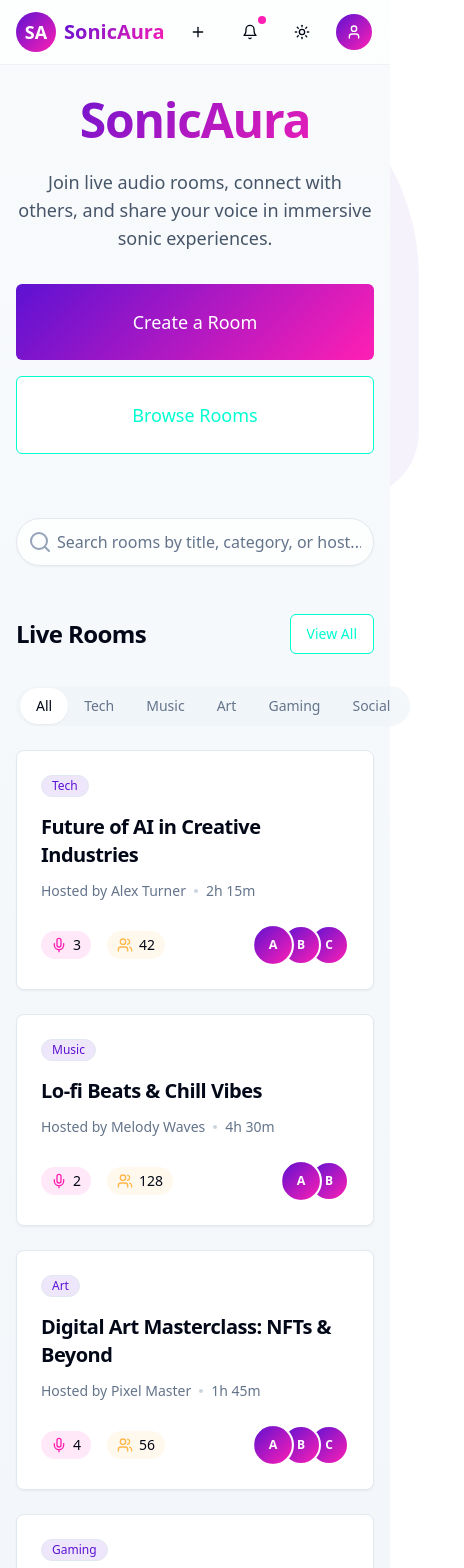
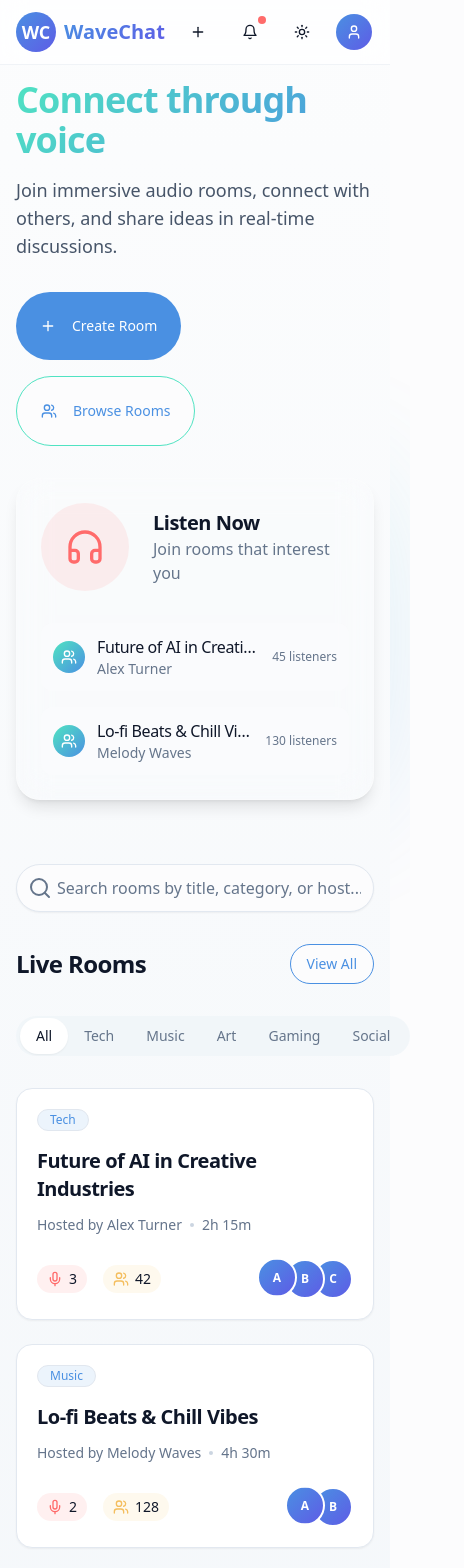
Before and after one commit to Codec-V/sonic-aura-rooms, a React (Vite) app: page / in a window 390 px wide. Shown: the top 1568 px of the page, 464 px wide, since content can reach past the window. Built offline with nearby package versions, Linux system fonts and the light colour scheme.

Commit message:
Refactor: Update color theme and UI

```diff
--- a/src/components/MainNav.tsx
+++ b/src/components/MainNav.tsx
@@ -25,13 +25,13 @@ const MainNav = () => {
   };
 
   return (
-    <nav className="fixed top-0 left-0 right-0 z-50 backdrop-blur-md bg-white/70 dark:bg-sonic-dark/70 border-b border-slate-200/50 dark:border-slate-700/50">
+    <nav className="fixed top-0 left-0 right-0 z-50 backdrop-blur-md bg-white/70 dark:bg-slate-900/70 border-b border-slate-200/50 dark:border-slate-700/50">
       <div className="container mx-auto px-4 py-3 flex items-center justify-between">
         <Link to="/" className="flex items-center gap-2 animate-fade-in">
           <div className="w-10 h-10 rounded-full bg-gradient-sonic flex items-center justify-center">
-            <span className="text-white font-bold text-lg">SA</span>
+            <span className="text-white font-bold text-lg">WC</span>
           </div>
-          <span className="font-bold text-xl sonic-gradient-text">SonicAura</span>
+          <span className="font-bold text-xl sonic-gradient-text">WaveChat</span>
         </Link>
 
         <div className="flex items-center gap-3">
@@ -39,7 +39,7 @@ const MainNav = () => {
             variant="ghost"
             size="icon"
             onClick={handleCreateRoom}
-            className="relative hover:bg-slate-100 dark:hover:bg-slate-800 transition-all duration-200"
+            className="relative hover:bg-slate-100 dark:hover:bg-slate-800 transition-all duration-200 rounded-full"
           >
             <Plus className="w-5 h-5" />
           </Button>
@@ -47,10 +47,10 @@ const MainNav = () => {
           <Button
             variant="ghost"
             size="icon"
-            className="relative hover:bg-slate-100 dark:hover:bg-slate-800 transition-all duration-200"
+            className="relative hover:bg-slate-100 dark:hover:bg-slate-800 transition-all duration-200 rounded-full"
           >
             <Bell className="w-5 h-5" />
-            <span className="absolute top-1 right-1 w-2 h-2 bg-sonic-pink rounded-full"></span>
+            <span className="absolute top-1 right-1 w-2 h-2 bg-sonic-coral rounded-full"></span>
           </Button>
 
           <ThemeToggle />
@@ -62,7 +62,7 @@ const MainNav = () => {
                 size="icon"
                 className="relative overflow-hidden rounded-full hover:bg-slate-100 dark:hover:bg-slate-800 transition-all duration-200"
               >
-                <div className="w-9 h-9 rounded-full bg-gradient-to-br from-sonic-purple to-sonic-pink flex items-center justify-center">
+                <div className="w-9 h-9 rounded-full bg-gradient-to-br from-sonic-blue to-sonic-indigo flex items-center justify-center">
                   <User className="w-5 h-5 text-white" />
                 </div>
               </Button>
--- a/src/components/RoomCard.tsx
+++ b/src/components/RoomCard.tsx
@@ -27,20 +27,20 @@ interface RoomCardProps {
 const RoomCard = ({ room }: RoomCardProps) => {
   return (
     <Link to={`/room/${room.id}`} className="block group">
-      <Card className="overflow-hidden transition-all duration-300 border border-slate-200 dark:border-slate-800 hover:border-sonic-teal/50 dark:hover:border-sonic-teal/50 hover:shadow-lg hover:shadow-sonic-teal/10 glass-card group-hover:scale-[1.02] animate-float-up">
-        <div className="p-6 flex flex-col h-full">
+      <Card className="overflow-hidden transition-all duration-300 border border-slate-200 dark:border-slate-800 hover:border-sonic-mint/50 dark:hover:border-sonic-mint/50 hover:shadow-lg hover:shadow-sonic-blue/10 glass-card group-hover:scale-[1.02] animate-float-up p-5 rounded-2xl">
+        <div className="flex flex-col h-full">
           <div className="flex justify-between items-start mb-4">
-            <Badge variant="outline" className="bg-sonic-purple/10 text-sonic-purple dark:bg-sonic-purple/20 dark:text-sonic-teal font-medium">
+            <Badge variant="outline" className="bg-sonic-blue/10 text-sonic-blue dark:bg-sonic-blue/20 dark:text-sonic-mint font-medium rounded-full px-3">
               {room.category}
             </Badge>
             {room.isPrivate && (
-              <div className="bg-sonic-amber/10 p-1.5 rounded-full">
-                <Lock className="h-4 w-4 text-sonic-amber" />
+              <div className="bg-sonic-gold/10 p-1.5 rounded-full">
+                <Lock className="h-4 w-4 text-sonic-gold" />
               </div>
             )}
           </div>
 
-          <h3 className="text-xl font-semibold mb-3 line-clamp-2 group-hover:sonic-gradient-text transition-all duration-300">
+          <h3 className="text-xl font-semibold mb-3 line-clamp-2 group-hover:sonic-gradient-alt-text transition-all duration-300">
             {room.title}
           </h3>
 
@@ -52,12 +52,12 @@ const RoomCard = ({ room }: RoomCardProps) => {
 
           <div className="mt-auto flex items-center justify-between">
             <div className="flex items-center gap-4">
-              <div className="flex items-center bg-sonic-pink/10 dark:bg-sonic-pink/20 px-2.5 py-1 rounded-full">
-                <Mic className="h-4 w-4 mr-1.5 text-sonic-pink" />
+              <div className="flex items-center bg-sonic-coral/10 dark:bg-sonic-coral/20 px-2.5 py-1 rounded-full">
+                <Mic className="h-4 w-4 mr-1.5 text-sonic-coral" />
                 <span className="text-sm font-medium">{room.participants.speakers}</span>
               </div>
-              <div className="flex items-center bg-sonic-amber/10 dark:bg-sonic-amber/20 px-2.5 py-1 rounded-full">
-                <Users className="h-4 w-4 mr-1.5 text-sonic-amber" />
+              <div className="flex items-center bg-sonic-gold/10 dark:bg-sonic-gold/20 px-2.5 py-1 rounded-full">
+                <Users className="h-4 w-4 mr-1.5 text-sonic-gold" />
                 <span className="text-sm font-medium">{room.participants.listeners}</span>
               </div>
             </div>
--- a/src/components/RoomsList.tsx
+++ b/src/components/RoomsList.tsx
@@ -20,12 +20,12 @@ const RoomsList = ({ rooms }: RoomsListProps) => {
   return (
     <div className="w-full animate-fade-in">
       <Tabs defaultValue="All" className="w-full">
-        <TabsList className="mb-6 bg-slate-100/80 dark:bg-slate-800/50 p-1 rounded-full mx-auto flex w-fit">
+        <TabsList className="mb-8 bg-muted/80 dark:bg-slate-800/50 p-1 rounded-full mx-auto flex w-fit">
           {categories.map(category => (
             <TabsTrigger
               key={category}
               value={category}
-              className="rounded-full data-[state=active]:bg-white dark:data-[state=active]:bg-sonic-dark-purple data-[state=active]:shadow-sm px-4 py-2"
+              className="rounded-full data-[state=active]:bg-white dark:data-[state=active]:bg-slate-900 data-[state=active]:shadow-sm px-4 py-2"
             >
               {category}
             </TabsTrigger>
--- a/src/components/UserAvatar.tsx
+++ b/src/components/UserAvatar.tsx
@@ -41,10 +41,10 @@ const UserAvatar = ({
         className={cn(
           sizeClasses[size],
           "rounded-full flex items-center justify-center relative overflow-hidden",
-          "bg-gradient-to-br from-sonic-purple to-sonic-pink border-2",
-          "border-white dark:border-sonic-dark",
-          isHost && "ring-2 ring-sonic-amber",
-          isSpeaking && "speaking-animation animate-breathe",
+          "bg-gradient-to-br from-sonic-blue to-sonic-indigo border-2",
+          "border-white dark:border-slate-900",
+          isHost && "ring-2 ring-sonic-gold",
+          isSpeaking && "speaking-animation animate-soft-bounce",
           "transition-all duration-300"
         )}
       >
@@ -60,13 +60,13 @@ const UserAvatar = ({
       </div>
 
       {isMuted && (
-        <div className="absolute bottom-0 right-0 bg-red-500 rounded-full p-1">
+        <div className="absolute bottom-0 right-0 bg-sonic-coral rounded-full p-1">
           <MicOff className="h-3 w-3 text-white" />
         </div>
       )}
 
       {isHost && (
-        <div className="absolute -top-1 -right-1 bg-sonic-amber rounded-full px-1.5 py-0.5 text-[10px] font-bold text-white">
+        <div className="absolute -top-1 -right-1 bg-sonic-gold rounded-full px-1.5 py-0.5 text-[10px] font-bold text-white">
           HOST
         </div>
       )}
--- a/src/index.css
+++ b/src/index.css
@@ -1,77 +1,78 @@
+
 @tailwind base;
 @tailwind components;
 @tailwind utilities;
 
 @layer base {
   :root {
-    --background: 0 0% 100%;
-    --foreground: 222.2 84% 4.9%;
+    --background: 210 33% 99%;
+    --foreground: 222 47% 11%;
 
     --card: 0 0% 100%;
-    --card-foreground: 222.2 84% 4.9%;
+    --card-foreground: 222 47% 11%;
 
     --popover: 0 0% 100%;
-    --popover-foreground: 222.2 84% 4.9%;
+    --popover-foreground: 222 47% 11%;
 
-    --primary: 222.2 47.4% 11.2%;
+    --primary: 210 100% 59%;
     --primary-foreground: 210 40% 98%;
 
-    --secondary: 210 40% 96.1%;
-    --secondary-foreground: 222.2 47.4% 11.2%;
+    --secondary: 180 65% 60%;
+    --secondary-foreground: 222 47% 11%;
 
     --muted: 210 40% 96.1%;
-    --muted-foreground: 215.4 16.3% 46.9%;
+    --muted-foreground: 215 16% 47%;
 
     --accent: 210 40% 96.1%;
-    --accent-foreground: 222.2 47.4% 11.2%;
+    --accent-foreground: 222 47% 11%;
 
-    --destructive: 0 84.2% 60.2%;
+    --destructive: 0 84% 60%;
     --destructive-foreground: 210 40% 98%;
 
-    --border: 214.3 31.8% 91.4%;
-    --input: 214.3 31.8% 91.4%;
-    --ring: 222.2 84% 4.9%;
+    --border: 214 32% 91%;
+    --input: 214 32% 91%;
+    --ring: 222 84% 5%;
 
-    --radius: 0.5rem;
+    --radius: 0.75rem;
 
     --sidebar-background: 0 0% 98%;
-    --sidebar-foreground: 240 5.3% 26.1%;
-    --sidebar-primary: 240 5.9% 10%;
+    --sidebar-foreground: 240 5% 26%;
+    --sidebar-primary: 240 6% 10%;
     --sidebar-primary-foreground: 0 0% 98%;
-    --sidebar-accent: 240 4.8% 95.9%;
-    --sidebar-accent-foreground: 240 5.9% 10%;
+    --sidebar-accent: 240 5% 96%;
+    --sidebar-accent-foreground: 240 6% 10%;
     --sidebar-border: 220 13% 91%;
-    --sidebar-ring: 217.2 91.2% 59.8%;
+    --sidebar-ring: 217 91% 60%;
   }
 
   .dark {
-    --background: 224 71% 4%;
+    --background: 220 40% 10%;
     --foreground: 210 20% 98%;
 
-    --card: 224 71% 4%;
+    --card: 220 40% 13%;
     --card-foreground: 210 20% 98%;
 
-    --popover: 224 71% 4%;
+    --popover: 220 40% 13%;
     --popover-foreground: 210 20% 98%;
 
-    --primary: 263 70% 50%;
+    --primary: 210 100% 59%;
     --primary-foreground: 210 20% 98%;
 
-    --secondary: 215 27.9% 16.9%;
+    --secondary: 215 28% 17%;
     --secondary-foreground: 210 20% 98%;
 
-    --muted: 215 27.9% 16.9%;
-    --muted-foreground: 217.9 10.6% 64.9%;
+    --muted: 215 28% 17%;
+    --muted-foreground: 218 11% 65%;
 
-    --accent: 263 70% 50%;
+    --accent: 210 100% 59%;
     --accent-foreground: 210 20% 98%;
 
-    --destructive: 0 62.8% 30.6%;
+    --destructive: 0 63% 31%;
     --destructive-foreground: 210 20% 98%;
 
-    --border: 215 27.9% 16.9%;
-    --input: 215 27.9% 16.9%;
-    --ring: 263 70% 50%;
+    --border: 215 28% 17%;
+    --input: 215 28% 17%;
+    --ring: 210 100% 59%;
   }
 }
 
@@ -86,7 +87,7 @@
   }
 
   h1, h2, h3, h4, h5, h6 {
-    @apply tracking-tight;
+    @apply tracking-tight font-semibold;
   }
 }
 
@@ -103,16 +104,20 @@
     @apply bg-clip-text text-transparent bg-gradient-sonic-alt;
   }
 
+  .warm-gradient-text {
+    @apply bg-clip-text text-transparent bg-gradient-warm;
+  }
+
   .active-mic {
     @apply relative;
   }
 
   .active-mic::before {
-    @apply content-[''] absolute -inset-1 rounded-full animate-pulse-ring bg-sonic-teal/50;
+    @apply content-[''] absolute -inset-1 rounded-full animate-pulse-ring bg-sonic-mint/50;
   }
 
   .speaking-animation::after {
-    @apply content-[''] absolute -inset-2 rounded-full animate-pulse-ring bg-sonic-pink/50;
+    @apply content-[''] absolute -inset-2 rounded-full animate-pulse-ring bg-sonic-coral/50;
   }
 
   .btn-shine {
@@ -125,11 +130,23 @@
   }
 
   .shadow-sonic {
-    @apply shadow-lg shadow-sonic-purple/20;
+    @apply shadow-lg shadow-sonic-blue/20;
   }
 
   .hover-lift {
     @apply transition-all duration-300 hover:-translate-y-1 hover:shadow-sonic;
+  }
+
+  .card-hover {
+    @apply transition-all duration-300 hover:shadow-md hover:bg-white dark:hover:bg-slate-800/60;
+  }
+
+  .btn-bounce {
+    @apply transition-transform active:scale-95;
+  }
+
+  .wave-animation {
+    @apply animate-wave;
   }
 }
 
--- a/src/pages/HomePage.tsx
+++ b/src/pages/HomePage.tsx
@@ -3,7 +3,7 @@ import React, { useState } from 'react';
 import MainNav from '@/components/MainNav';
 import { Button } from '@/components/ui/button';
 import RoomsList from '@/components/RoomsList';
-import { Search, Headphones } from 'lucide-react';
+import { Search, Headphones, Users, Plus } from 'lucide-react';
 import { Input } from '@/components/ui/input';
 import { rooms } from '@/services/mockData';
 
@@ -19,40 +19,74 @@ const HomePage = () => {
     : rooms;
 
   return (
-    <div className="min-h-screen bg-gradient-to-b from-slate-50 to-slate-100 dark:from-sonic-dark dark:to-sonic-dark-purple">
+    <div className="min-h-screen bg-gradient-to-b from-background to-muted dark:from-background dark:to-background/70">
       <MainNav />
 
-      <main className="container mx-auto px-4 pt-24 pb-16">
-        <section className="mb-16 text-center animate-float-up relative">
-          <div className="absolute inset-0 flex items-center justify-center opacity-5 scale-150 -z-10">
-            <Headphones className="w-96 h-96 text-sonic-purple" />
+      <main className="container mx-auto px-4 pt-20 pb-16">
+        <section className="mb-16 md:flex items-center justify-between gap-8 animate-float-up">
+          <div className="md:w-1/2 mb-8 md:mb-0">
+            <h1 className="text-4xl md:text-5xl lg:text-6xl font-bold mb-4 sonic-gradient-alt-text">
+              Connect through voice
+            </h1>
+
+            <p className="text-lg text-slate-600 dark:text-slate-300 mb-8 max-w-md">
+              Join immersive audio rooms, connect with others, and share ideas in real-time discussions.
+            </p>
+
+            <div className="flex flex-wrap gap-4">
+              <Button className="bg-sonic-blue hover:bg-sonic-blue/90 text-white px-6 py-6 h-auto rounded-full btn-bounce">
+                <Plus className="mr-2 h-5 w-5" />
+                Create Room
+              </Button>
+              <Button variant="outline" className="border-sonic-mint text-sonic-blue hover:bg-sonic-mint/10 px-6 py-6 h-auto rounded-full btn-bounce">
+                <Users className="mr-2 h-5 w-5" />
+                Browse Rooms
+              </Button>
+            </div>
           </div>
 
-          <h1 className="text-5xl md:text-6xl font-bold mb-6 sonic-gradient-text">
-            SonicAura
-          </h1>
+          <div className="md:w-1/2 relative">
+            <div className="relative w-full max-w-md mx-auto">
+              <div className="absolute -z-10 w-full h-full bg-gradient-sonic-alt rounded-3xl blur-3xl opacity-20"></div>
+              <div className="glass-card rounded-3xl overflow-hidden p-6">
+                <div className="flex items-center justify-center gap-6 mb-8">
+                  <div className="bg-sonic-coral/10 p-6 rounded-full">
+                    <Headphones className="h-10 w-10 text-sonic-coral" />
+                  </div>
+                  <div>
+                    <h3 className="text-xl font-semibold">Listen Now</h3>
+                    <p className="text-muted-foreground">Join rooms that interest you</p>
+                  </div>
+                </div>
 
-          <p className="text-lg md:text-xl text-slate-600 dark:text-slate-300 max-w-2xl mx-auto mb-8">
-            Join live audio rooms, connect with others, and share your voice in immersive sonic experiences.
-          </p>
-
-          <div className="flex flex-col sm:flex-row gap-4 justify-center">
-            <Button className="bg-gradient-sonic hover:opacity-90 transition-opacity text-white px-8 py-6 h-auto text-lg">
-              Create a Room
-            </Button>
-            <Button variant="outline" className="border-sonic-teal text-sonic-teal hover:bg-sonic-teal/10 px-8 py-6 h-auto text-lg">
-              Browse Rooms
-            </Button>
+                <div className="space-y-4">
+                  {rooms.slice(0, 2).map((room, i) => (
+                    <div key={i} className="flex items-center gap-3 p-3 rounded-lg bg-background/50 hover:bg-background card-hover">
+                      <div className="bg-gradient-sonic-alt rounded-full p-2 text-white">
+                        <Users className="h-4 w-4" />
+                      </div>
+                      <div className="flex-1 min-w-0">
+                        <h4 className="font-medium truncate">{room.title}</h4>
+                        <p className="text-sm text-muted-foreground truncate">{room.hostName}</p>
+                      </div>
+                      <span className="text-xs text-muted-foreground whitespace-nowrap">
+                        {room.participants.speakers + room.participants.listeners} listeners
+                      </span>
+                    </div>
+                  ))}
+                </div>
+              </div>
+            </div>
           </div>
         </section>
 
-        <section className="mb-12 max-w-lg mx-auto animate-float-up" style={{ animationDelay: "100ms" }}>
+        <section className="mb-8 max-w-md mx-auto animate-float-up" style={{ animationDelay: "100ms" }}>
           <div className="relative">
-            <Search className="absolute left-3 top-1/2 transform -translate-y-1/2 text-slate-400" />
+            <Search className="absolute left-3 top-1/2 transform -translate-y-1/2 text-muted-foreground" />
             <Input
               type="text"
               placeholder="Search rooms by title, category, or host..."
-              className="pl-10 bg-white/80 dark:bg-slate-800/50 border-slate-200 dark:border-slate-700 h-12 rounded-full shadow-sm"
+              className="pl-10 bg-background dark:bg-slate-800/50 border-slate-200 dark:border-slate-700 h-12 rounded-full shadow-sm"
               value={searchQuery}
               onChange={(e) => setSearchQuery(e.target.value)}
             />
@@ -62,7 +96,7 @@ const HomePage = () => {
         <section className="animate-float-up" style={{ animationDelay: "200ms" }}>
           <div className="flex justify-between items-center mb-8">
             <h2 className="text-2xl md:text-3xl font-bold">Live Rooms</h2>
-            <Button variant="outline" className="border-sonic-teal text-sonic-teal hover:bg-sonic-teal/10">
+            <Button variant="outline" className="border-sonic-blue text-sonic-blue hover:bg-sonic-blue/10 rounded-full">
               View All
             </Button>
           </div>
--- a/tailwind.config.ts
+++ b/tailwind.config.ts
@@ -64,12 +64,13 @@ export default {
           ring: "hsl(var(--sidebar-ring))",
         },
         sonic: {
-          teal: "#00FFD1",
-          pink: "#FF1FB3",
-          amber: "#FFB84C",
-          purple: "#5D12D2",
-          dark: "#101935",
-          "dark-purple": "#1E0E3E",
+          blue: "#4A90E2",
+          coral: "#FF6B6B",
+          mint: "#50E3C2",
+          gold: "#F4BE5E",
+          indigo: "#5E5CE6",
+          dark: "#161C2D",
+          "dark-blue": "#252D3F",
         },
       },
       borderRadius: {
@@ -123,6 +124,17 @@ export default {
           "0%, 100%": { transform: "scale(1)" },
           "50%": { transform: "scale(1.05)" },
         },
+        "soft-bounce": {
+          "0%, 100%": { transform: "translateY(0)" },
+          "50%": { transform: "translateY(-10px)" },
+        },
+        "wave": {
+          "0%": { transform: "translateY(0)" },
+          "25%": { transform: "translateY(-5px)" },
+          "50%": { transform: "translateY(0)" },
+          "75%": { transform: "translateY(5px)" },
+          "100%": { transform: "translateY(0)" },
+        }
       },
       animation: {
         "accordion-down": "accordion-down 0.2s ease-out",
@@ -136,12 +148,16 @@ export default {
         "fade-out": "fade-out 0.3s ease-out",
         "scale-in": "scale-in 0.2s ease-out",
         breathe: "breathe 3s ease-in-out infinite",
+        "soft-bounce": "soft-bounce 3s ease-in-out infinite",
+        "wave": "wave 2s ease-in-out infinite",
       },
       backgroundImage: {
         "gradient-sonic":
-          "linear-gradient(135deg, #5D12D2 0%, #FF1FB3 100%)",
+          "linear-gradient(135deg, #4A90E2 0%, #5E5CE6 100%)",
         "gradient-sonic-alt":
-          "linear-gradient(135deg, #00FFD1 0%, #5D12D2 100%)",
+          "linear-gradient(135deg, #50E3C2 0%, #4A90E2 100%)",
+        "gradient-warm":
+          "linear-gradient(135deg, #FF6B6B 0%, #F4BE5E 100%)",
       },
     },
   },
```
Also changed, not shown: src/pages/NotFound.tsx (+4 -4 lines).
